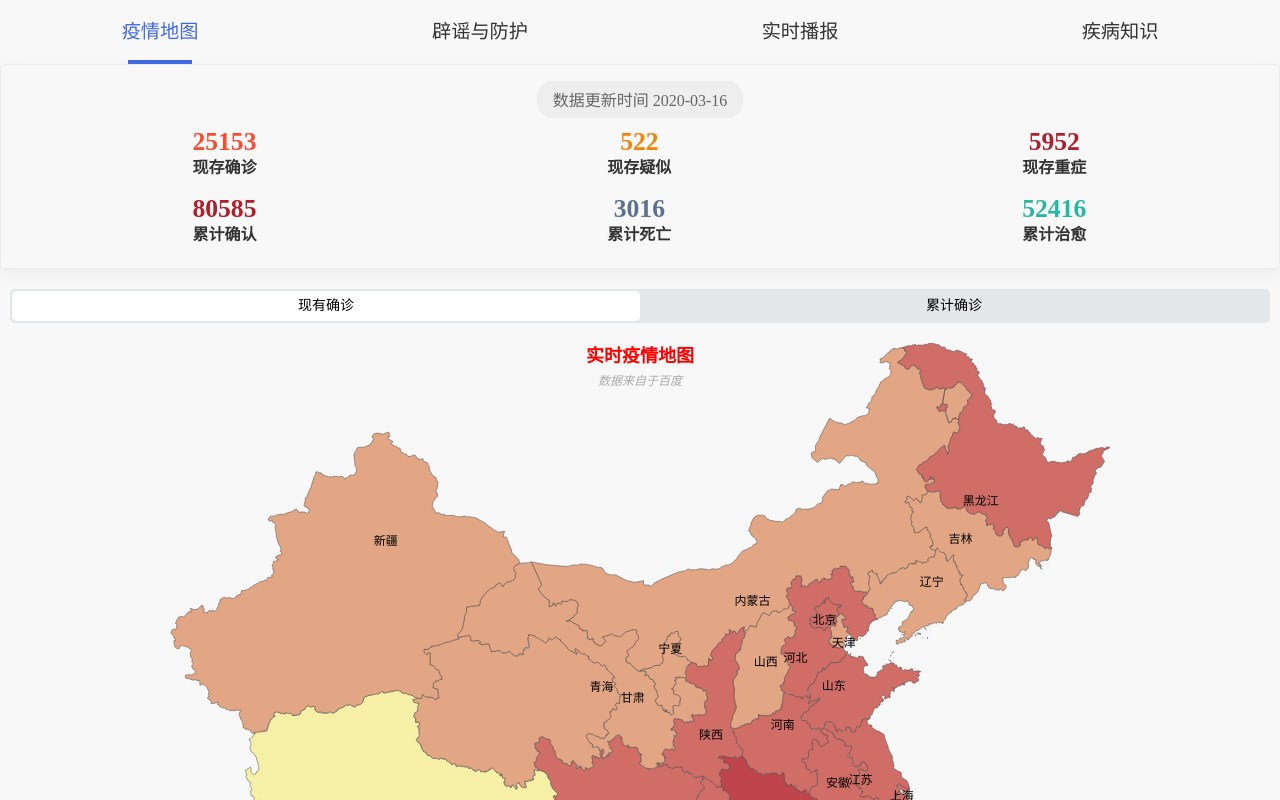
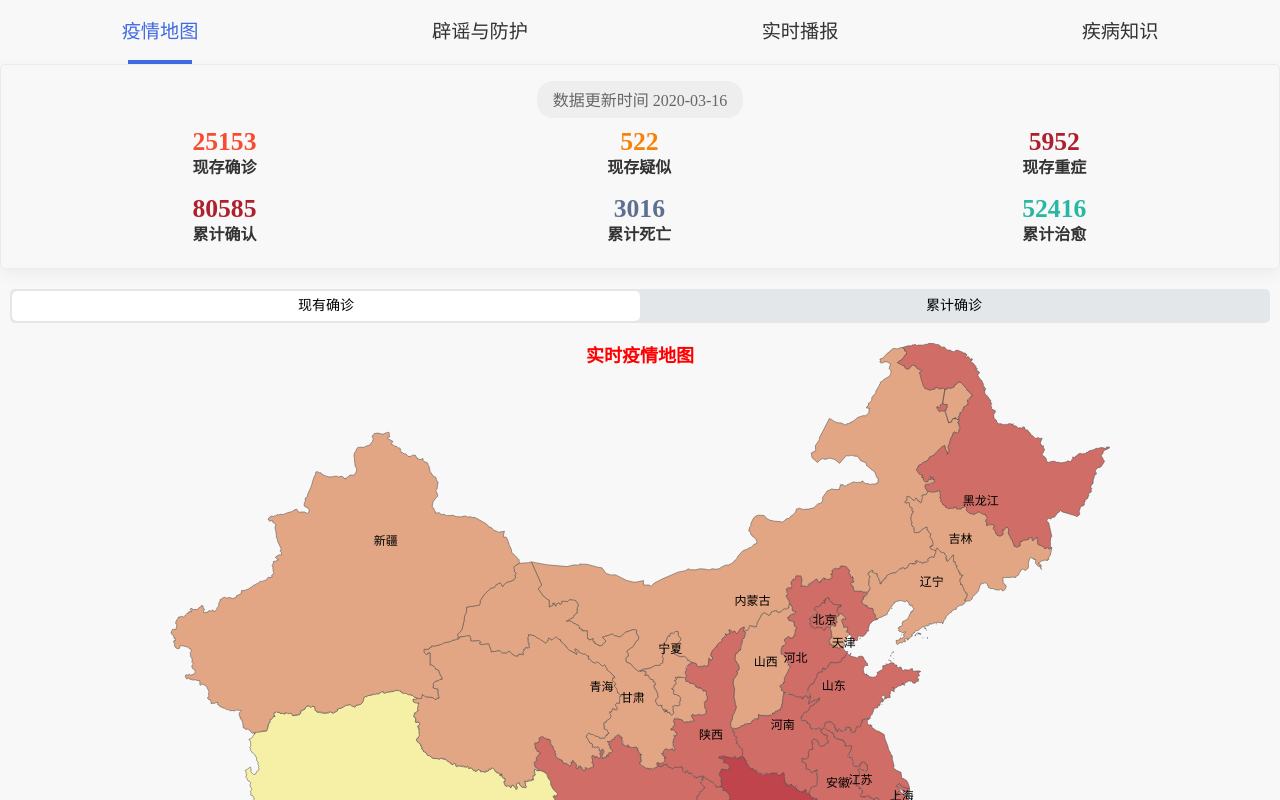
Before and after one commit to YQjiedui/InfectStatisticWeb, a plain HTML site: page index.html in a window 1280 px wide. Shown: the top 800 px of the page. Drawn offline with nearby package versions, Linux system fonts and the light colour scheme.

Commit message:
Update index.html

```diff
--- a/index.html
+++ b/index.html
@@ -85,7 +85,7 @@
                 color: 'red',
                 fontWeight: 'bold'
             },
-            subtext: '数据来自于百度',
+
             subtextStyle: {
                 color: '#aaa',
                 fontWeight: 'italic'
```
